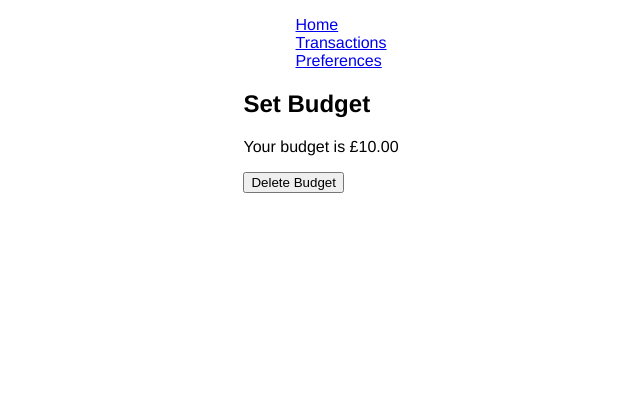
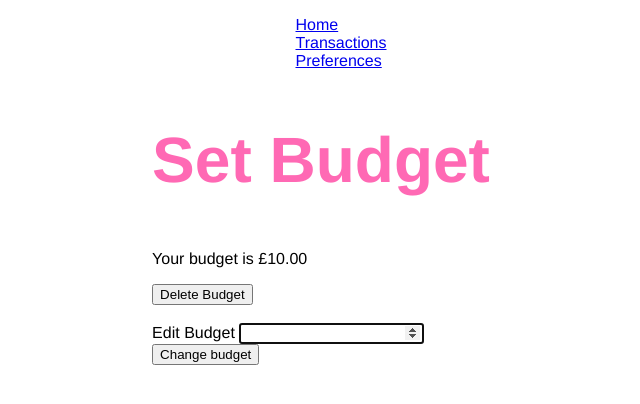
Before and after one commit to saerx/spending_tracker_project, a Flask app: page /budgets in a window 1280 px wide. Shown: the top 404 px of the page, without its empty margins (319-959 px from the left). Run offline with Flask 2, Linux system fonts and the light colour scheme; a database or web service that is not in the repository returns one stand-in record (values such as "Sample title"); some libraries are stand-ins or nearby versions.

Commit message:
fixed bug with budget_alert text, added feature to update budget

```diff
--- a/console.py
+++ b/console.py
@@ -10,9 +10,13 @@ import repositories.merchant_repository as merchant_repository
 from models.transaction import Transaction
 import repositories.transaction_repository as transaction_repository
 
+from models.budget import Budget
+import repositories.budget_repository as budget_repository
+
 transaction_repository.delete_all()
 merchant_repository.delete_all()
 tag_repository.delete_all()
+budget_repository.delete_all()
 
 groceries = Tag("Groceries")
 tag_repository.save(groceries)
--- a/controllers/budgets_controller.py
+++ b/controllers/budgets_controller.py
@@ -35,3 +35,4 @@ def change_budget(id):
     amount = request.form["amount"]
     updated_budget = Budget(amount, id)
     budget_repository.update(updated_budget)
+    return redirect("/budgets")
--- a/repositories/budget_repository.py
+++ b/repositories/budget_repository.py
@@ -32,7 +32,7 @@ def select(id):
 # UPDATE
 
 def update(budget):
-    sql = "UPDATE budgets SET (amount) = (%s) WHERE id = %s"
+    sql = "UPDATE budgets SET amount = %s WHERE id = %s"
     values = [budget.amount, budget.id]
     run_sql(sql, values)
 
--- a/static/style.css
+++ b/static/style.css
@@ -11,6 +11,11 @@ h1{
   margin: auto;
 }
 
+h2{
+  color: hotpink;
+  font-size: 48pt;
+}
+
 header{
   width: fit-content;
   margin: auto;
--- a/templates/budgets/index.html
+++ b/templates/budgets/index.html
@@ -13,11 +13,11 @@
         </form>
     </section>
     <br>
-<!--
+
     <form action="/budgets/{{budget.id}}/change" method="post">
 
         <div>
-            <label for="amount">New Budget</label>
+            <label for="amount">Edit Budget</label>
             <input type="number"
                    step="0.01"
                    name="amount"
@@ -31,7 +31,7 @@
      </form>
 
 
-    {% else %} -->
+    {% else %}
 
     <form action="/budgets" method="post">
 
--- a/templates/transactions/index.html
+++ b/templates/transactions/index.html
@@ -7,7 +7,7 @@
 {% for transaction in transactions %}
 
 <section>
-    <p>{{transaction.trans_time}}: You spent {{ transaction.display_amount() }} on {{transaction.tag.name}} at {{transaction.merchant.name}}</p>
+    <p>{{transaction.trans_time}}: You spent {{ transaction.display_amount() }} on <a href="/tags/{{transaction.tag.id}}">{{transaction.tag.name}}</a> at <a href="/merchants/{{transaction.merchant.id}}">{{transaction.merchant.name}}</a></p>
 </section>
 
 
@@ -19,3 +19,5 @@
 </section>
 
 <button><a href="/transactions/new">Add New Transaction</a></button>
+
+{% endblock content %}
```
Also changed, not shown: controllers/merchants_controller.py (+12 -0 lines), repositories/transaction_repository.py (+13 -2 lines), templates/merchants/show.html (added, +7 -0 lines).
